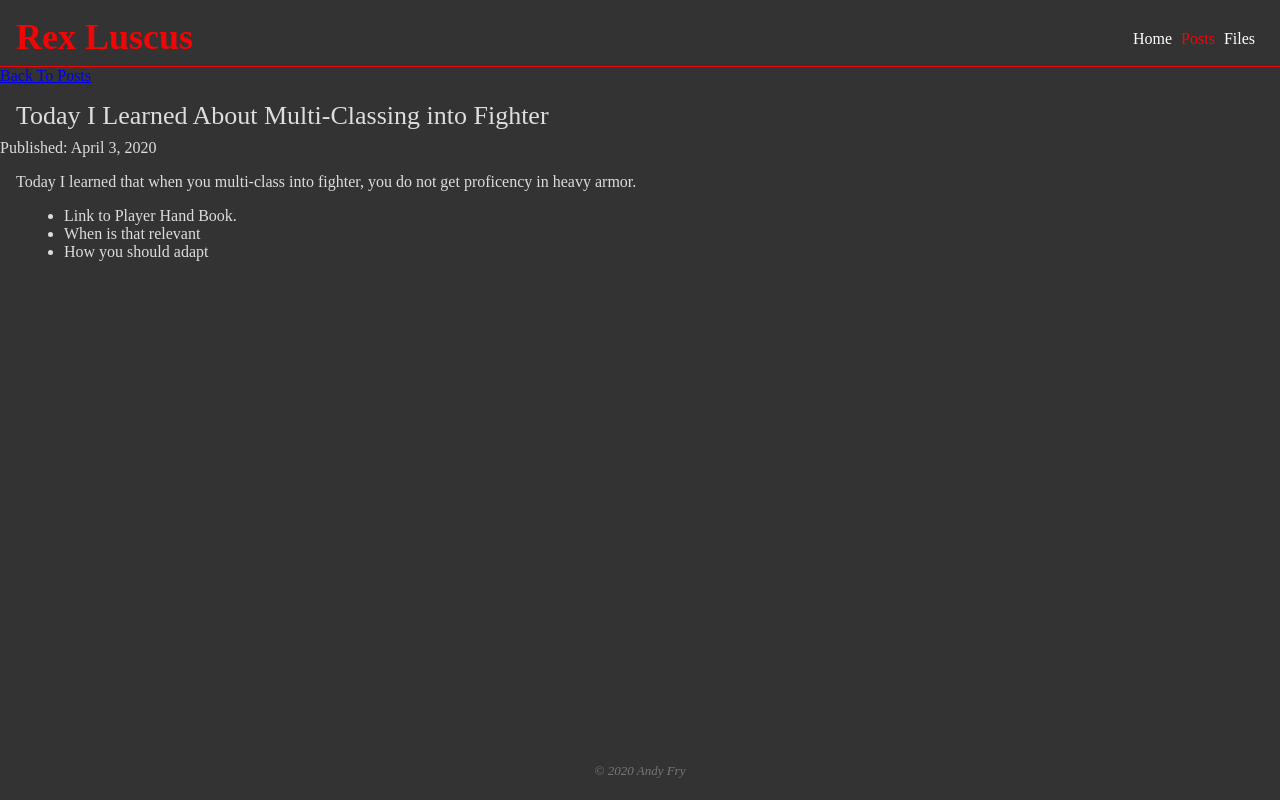
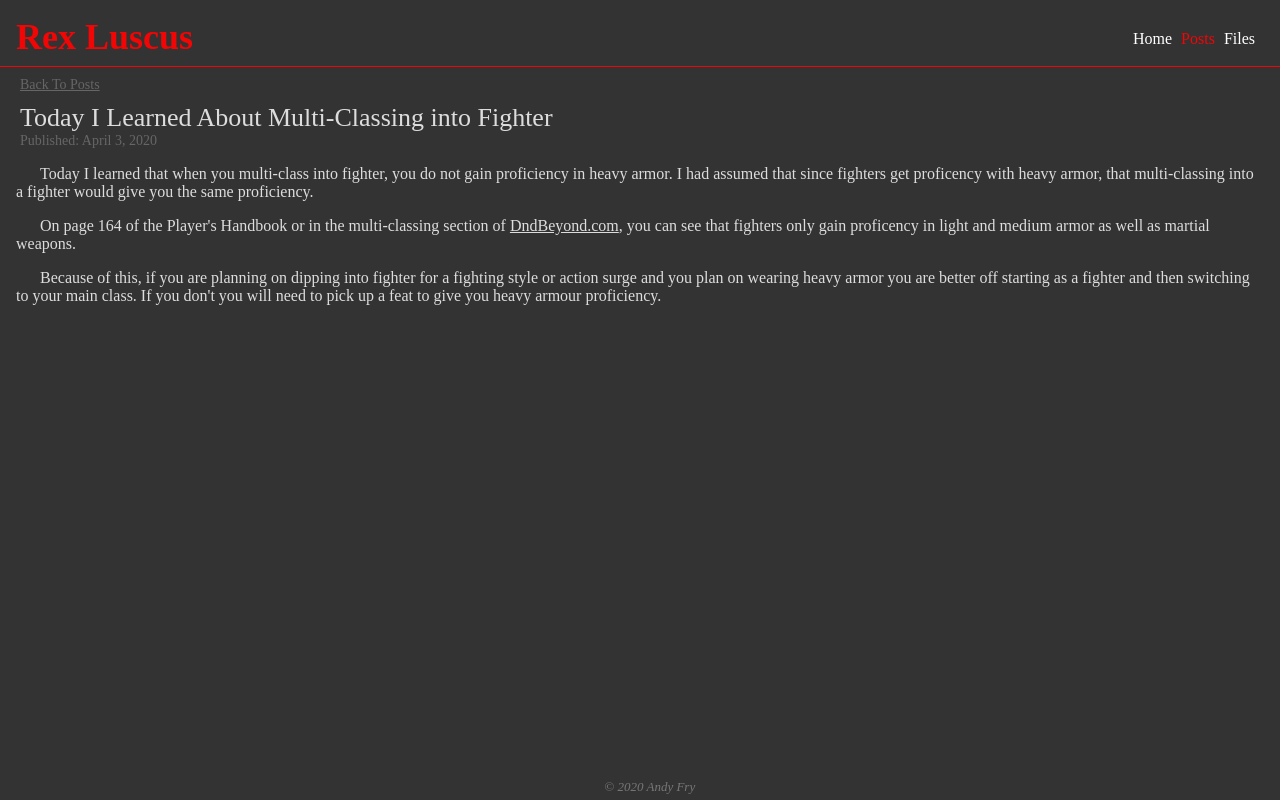
Before and after one commit to andyfry/rexlusc.us, an Eleventy site: page posts/til-fighters.md in a window 1280 px wide. Built offline with nearby package versions, Linux system fonts and the light colour scheme; Eleventy itself is replaced by a stand-in of ours; files that its build step writes are made by us from their sources.

Commit message:
Polished the Post Styling. Finished the Fighter Today I Learned post.

```diff
--- a/_includes/layout.njk
+++ b/_includes/layout.njk
@@ -16,7 +16,7 @@
 
         <main>
             <header>
-                <h1 class="title">Rex Luscus</h1>
+                <h1>Rex Luscus</h1>
                 <nav>
                     <ul>
                         <li><a href="/" {% if page.url === '/' %} class="active" {% endif %}>Home</a></li>
--- a/_includes/post.njk
+++ b/_includes/post.njk
@@ -1,9 +1,9 @@
 {% extends "layout.njk" %}
 
 {% block main %}
-    <a href=/posts>Back To Posts</a>
-    <h1>{{title}}</h1>
-    <h2>
+    <a href=/posts class=back>Back To Posts</a>
+    <h1 class=title>{{title}}</h1>
+    <h2 class=published>
         <span class="label">Published:</span>
         <span class="date">{{page.date | date}}</span>
     </h2>
--- a/css/style.css
+++ b/css/style.css
@@ -23,9 +23,36 @@ ul{
     margin-left: 4rem;
 }
 
-ul a
+a
 {
     color: #ddd;
+}
+
+a.back
+{
+    margin: 10px 10px 0 20px;
+    display: inline-block;
+    color: #666;
+    font-size: 14px;
+}
+
+h1.title
+{
+    margin: 10px 20px 0 20px;
+    padding: 0;
+}
+
+h2.published{
+    margin: 0 20px 0 20px;
+    color:#666;
+    font-size: 14px;
+}
+
+
+p
+{
+    padding: 1em 1em 0 1em;
+    text-indent: 1.5em;
 }
 
 header {
--- a/posts/til-fighters.md
+++ b/posts/til-fighters.md
@@ -2,7 +2,8 @@
 title: Today I Learned About Multi-Classing into Fighter
 date: 2020-04-03
 ---
-Today I learned that when you multi-class into fighter, you do not get proficency in heavy armor.
- - Link to Player Hand Book.
- - When is that relevant
- - How you should adapt
+Today I learned that when you multi-class into fighter, you do not gain proficiency in heavy armor. I had assumed that since fighters get proficency with heavy armor, that multi-classing into a fighter would give you the same proficiency.
+
+On page 164 of the Player's Handbook or in the multi-classing section of [DndBeyond.com](https://www.dndbeyond.com/sources/basic-rules/customization-options#Multiclassing), you can see that fighters only gain proficency in light and  medium armor as well as martial weapons.
+
+Because of this, if you are planning on dipping into fighter for a fighting style or action surge and you plan on wearing heavy armor you are better off starting as a fighter and then switching to your main class. If you don't you will need to pick up a feat to give you heavy armour proficiency.
```
